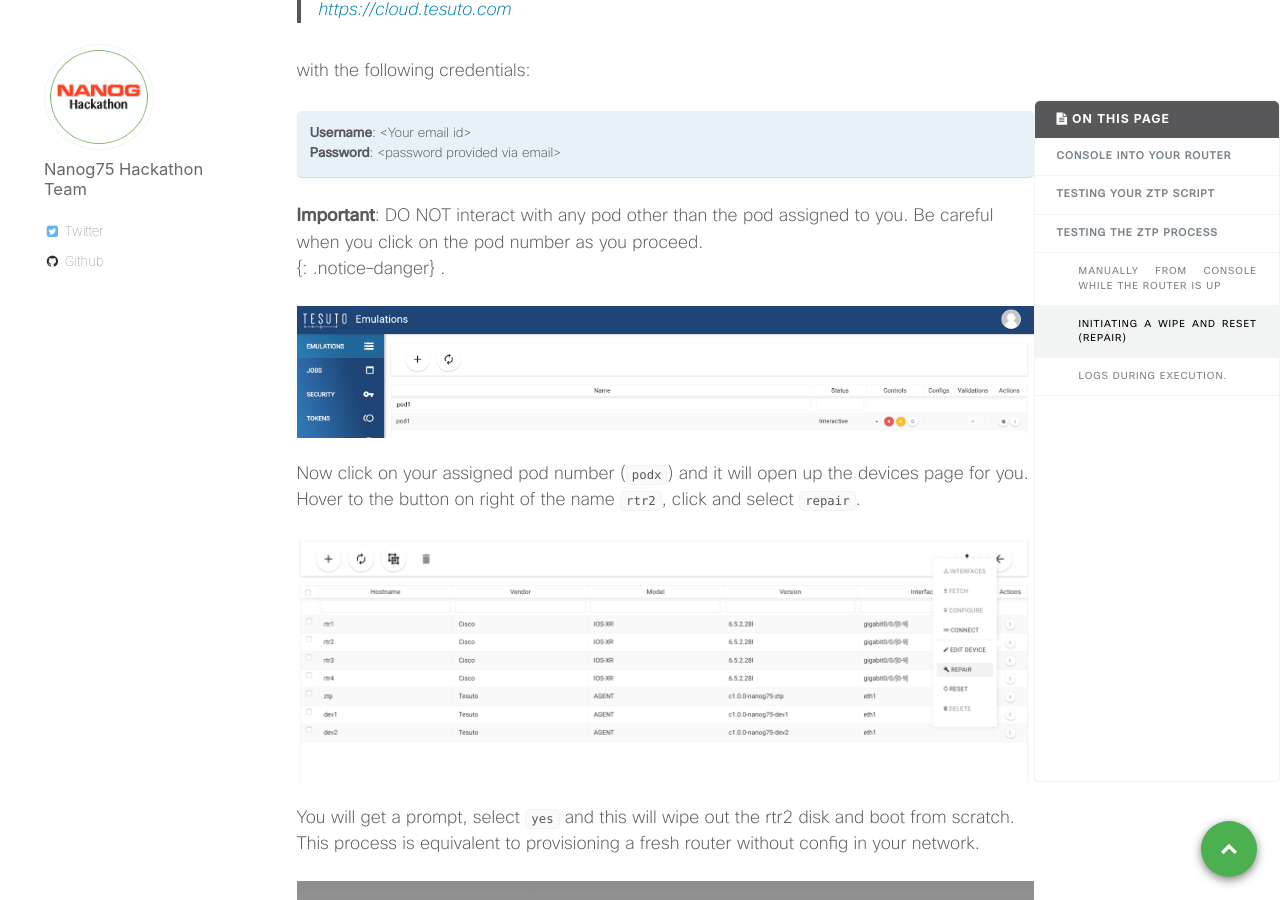
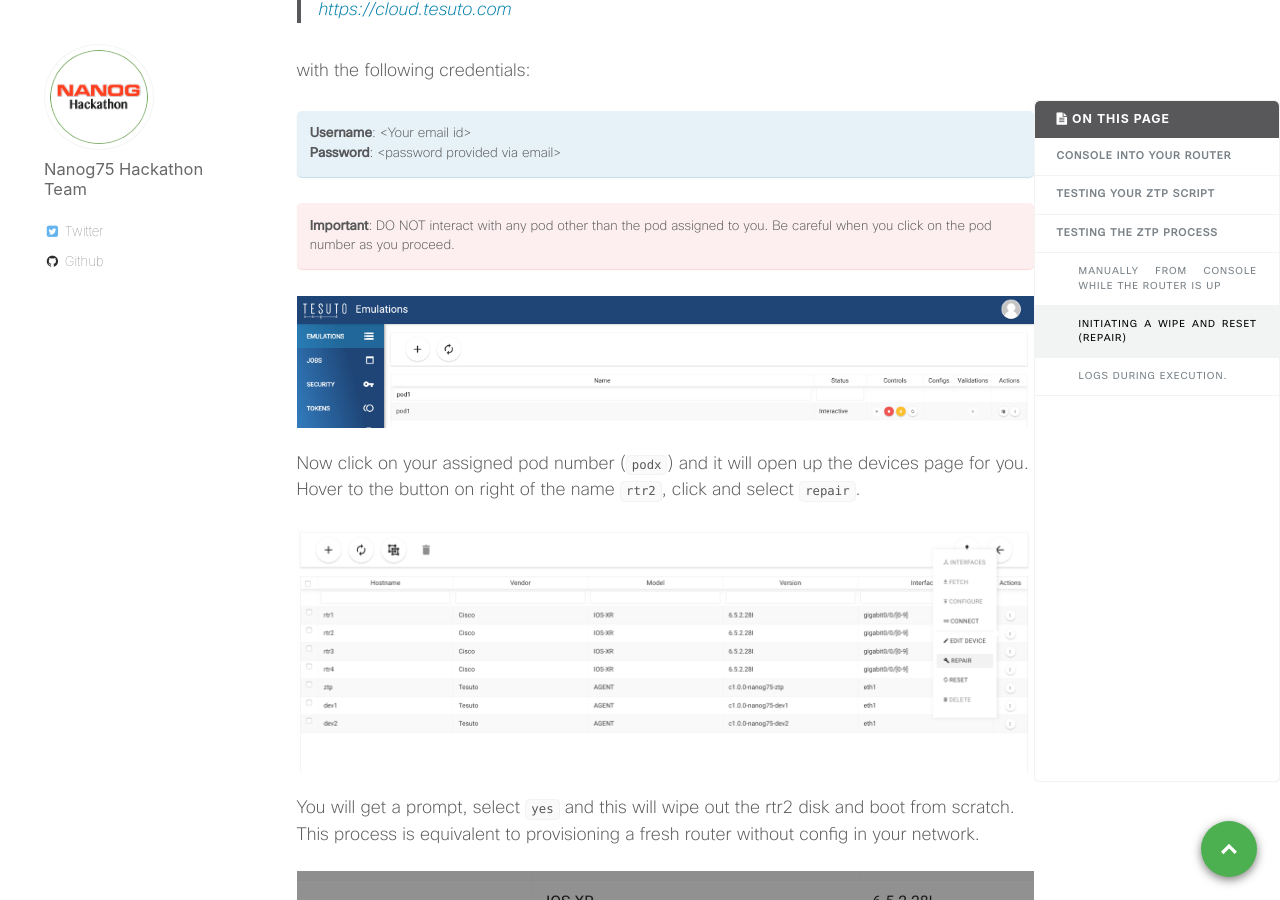
Before and after one commit to nanog75/hackathon, a Jekyll site: the page built from _day0/2019-02-17-step-2-performing-ztp.md, in a window 1280 px wide and 900 px high, scrolled down 6756 px. Built offline with Jekyll 4.4.1, drawn with Linux system fonts in a browser that asks for light colours.

Commit message:
Update 2019-02-17-step-2-performing-ztp.md

```diff
--- a/_day0/2019-02-17-step-2-performing-ztp.md
+++ b/_day0/2019-02-17-step-2-performing-ztp.md
@@ -294,7 +294,7 @@ with the following credentials:
 
 
 **Important**: DO NOT interact with any pod other than the pod assigned to you. Be careful when you click on the pod number as you proceed.
-{: .notice--danger} .
+{: .notice--danger}
 
 ![]({{site.baseurl}}/images/pod_pic.png)
 
```
